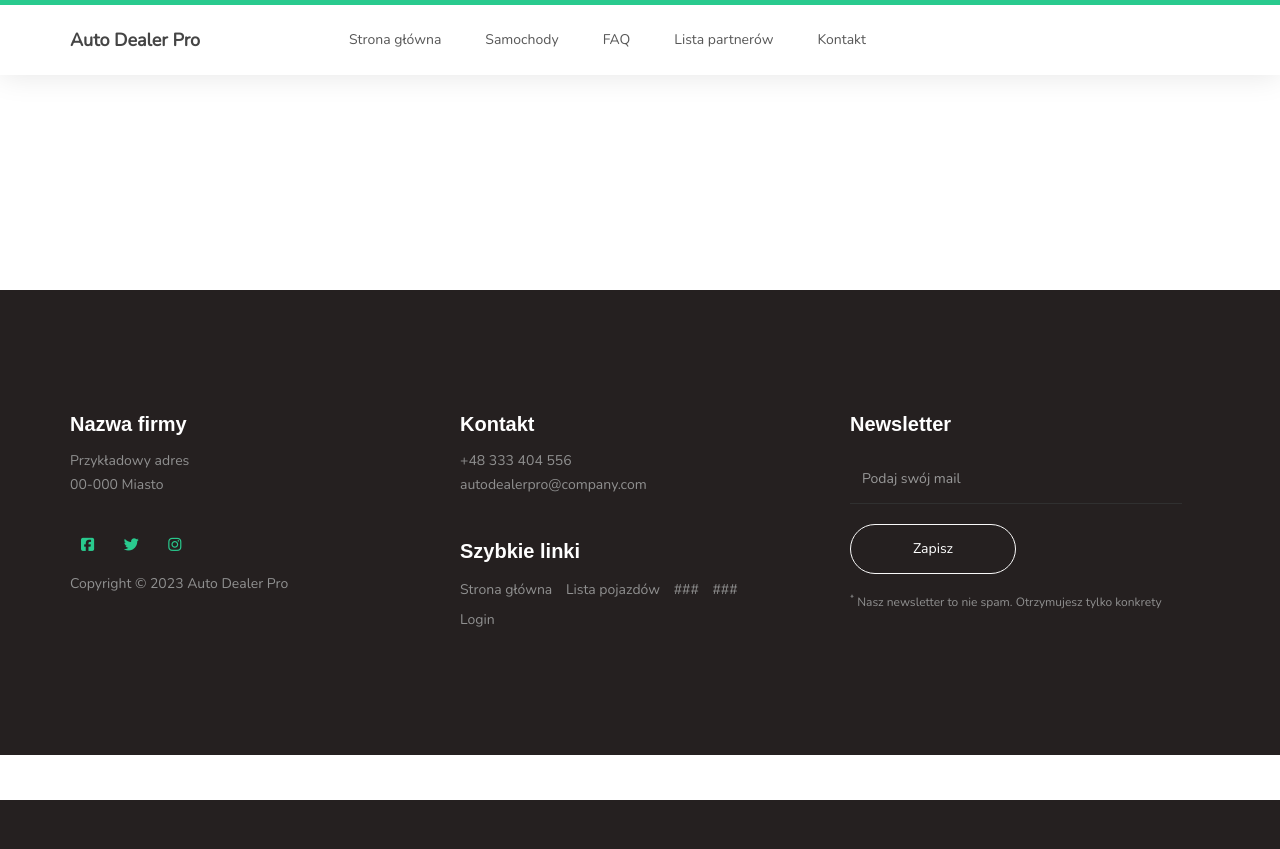
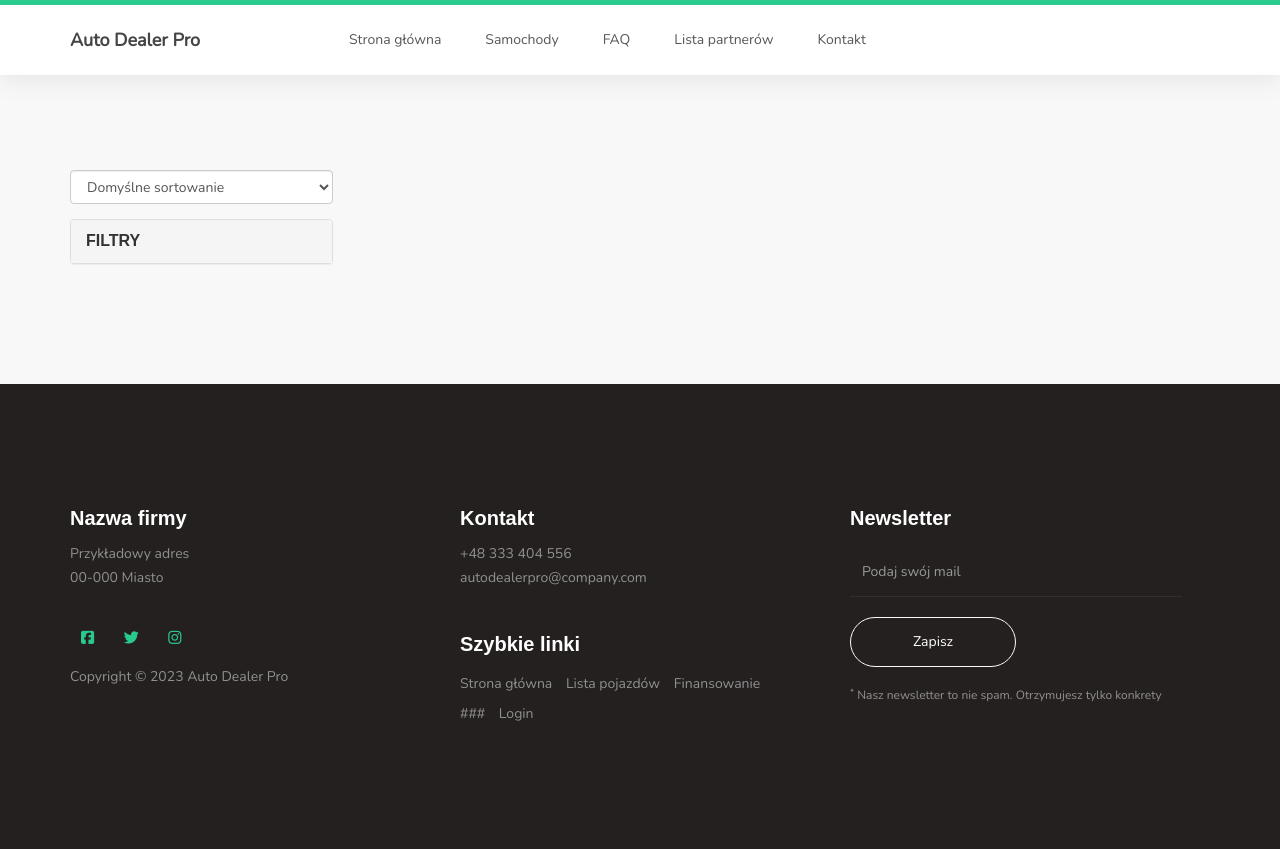
Before and after one commit to xborys/AutoDealerPro, a Django app: page /car-list in a window 1280 px wide. Before the commit the page ends 800 px from the top, so only its background shows below. Run offline with Django 4.2, Linux system fonts and the light colour scheme; data that the repository does not hold is empty; some libraries are stand-ins or nearby versions; some web fonts are replaced.

Commit message:
najnowsza wersja

```diff
--- a/admin_panel/forms.py
+++ b/admin_panel/forms.py
@@ -118,7 +118,7 @@ class CarForm(ModelForm):
             'vin': forms.TextInput(attrs={'class':'form-control', 'placeholder':'Numer VIN', 'required': True}),
             'price': forms.TextInput(attrs={'class':'form-control', 'placeholder':'Cena', 'required': True}),
             'description': forms.Textarea(attrs={'class':'form-control', 'placeholder':'Opis', 'required': True}),
-            'availability': forms.CheckboxInput(attrs={'placeholder':'Dostępność', 'required': True}),
+            'availability': forms.CheckboxInput(attrs={'placeholder':'Dostępność'}),
             'image': forms.FileInput(attrs={'class':'form-control'}),
         }
 
--- a/app/settings.py
+++ b/app/settings.py
@@ -29,6 +29,7 @@ INSTALLED_APPS = [
     'django.contrib.sessions',
     'django.contrib.messages',
     'django.contrib.staticfiles',
+    'django_filters',
     'home',
     'members',
     'admin_panel',
--- /dev/null
+++ b/home/filters.py
@@ -0,0 +1,71 @@
+import django_filters
+from django_filters import widgets
+from django import forms
+
+from .models import Car
+
+
+class CarFilter(django_filters.FilterSet):
+
+    car_make = [
+        ('Audi', 'Audi'),
+        ('BMW', 'BMW'),
+        ('Ford', 'Ford'),
+        ('Honda', 'Honda'),
+        ('Hyundai', 'Hyundai'),
+        ('Kia', 'Kia'),
+        ('Mazda', 'Mazda'),
+        ('Mercedes-Benz', 'Mercedes-Benz'),
+        ('Nissan', 'Nissan'),
+        ('Opel', 'Opel'),
+        ('Renault', 'Renault'),
+        ('Skoda', 'Skoda'),
+        ('Toyota', 'Toyota'),
+        ('Tesla', 'Tesla'),
+        ('Volkswagen', 'Volkswagen'),
+    ]
+
+    car_fuel_type = [
+        ('benzyna', 'Benzyna'),
+        ('diesel', 'Diesel'),
+        ('hybryda', 'Hybryda'),
+        ('elektryczny', 'Elektryczny'),
+        ('lpg', 'LPG'),
+    ]
+
+    car_gear_type = [
+        ('Manualna', 'Manualna'),
+        ('Automatyczna', 'Automatyczna'),
+    ]
+
+    make = django_filters.MultipleChoiceFilter(
+        choices=car_make,
+        widget=forms.SelectMultiple(attrs={'class': 'selectpicker', 'data-live-search': 'true', 'data-actions-box': 'true'})
+        )
+    year = django_filters.RangeFilter(
+        widget=widgets.RangeWidget(attrs={'class': 'form-control' ,'style': 'width: 45%; display: inline-block;'})
+    )
+    price = django_filters.RangeFilter(
+        widget=widgets.RangeWidget(attrs={'class': 'form-control' ,'style': 'width: 45%; display: inline-block;'})
+    )
+    mileage = django_filters.RangeFilter(
+        widget=widgets.RangeWidget(attrs={'class': 'form-control' ,'style': 'width: 45%; display: inline-block;'})
+    )
+    engine_capacity = django_filters.RangeFilter(
+        widget=widgets.RangeWidget(attrs={'class': 'form-control' ,'style': 'width: 45%; display: inline-block;'})
+    )
+    engine_power = django_filters.RangeFilter(
+        widget=widgets.RangeWidget(attrs={'class': 'form-control' ,'style': 'width: 45%; display: inline-block;'})
+    )
+    fuel_type = django_filters.MultipleChoiceFilter(
+        choices=car_fuel_type,
+        widget=forms.SelectMultiple(attrs={'class': 'selectpicker', 'data-live-search': 'true', 'data-actions-box': 'true'})
+        )
+    gear = django_filters.MultipleChoiceFilter(
+        choices=car_gear_type,
+        widget=forms.SelectMultiple(attrs={'class': 'selectpicker', 'data-live-search': 'true', 'data-actions-box': 'true'})
+        )
+
+    class Meta:
+        model = Car
+        fields = ['make', 'year', 'price', 'mileage', 'engine_capacity', 'engine_power', 'fuel_type', 'gear']
--- a/home/templates/Car_List.html
+++ b/home/templates/Car_List.html
@@ -2,14 +2,51 @@
 {% load static %}
 {% block content %}
 
-<section>
+<section class="section-background">
     <div class="container">
-<br/>
+        <div class="row">
+            <div class="col-lg-3 col-xs-12">
+                <div class="form-group">
+                    <select class="form-control" id="sort-select" onchange="location = this.value;">
+                        <option value="?">Domyślne sortowanie</option>
+                        <option value="?sort_by=make">Sortowanie wg: marki</option>
+                        <option value="?sort_by=model">Sortowanie wg: modelu</option>
+                        <option value="?sort_by=price">Sortowanie wg: ceny</option>
+                        <option value="?sort_by=year">Sortowanie wg: roku</option>
+                    </select>
+                </div>
+
+                <div class="panel-group" id="accordion" role="tablist" aria-multiselectable="true">
+                    <div class="panel panel-default">
+                        <div class="panel-heading p-3 mb-3" role="tab" id="heading0">
+                            <h3 class="panel-title">
+                                <a class="collapsed" role="button" title="" data-toggle="collapse" data-parent="#accordion" href="#collapse0" aria-expanded="true" aria-controls="collapse0">
+                                    FILTRY
+                                </a>
+                            </h3>
+                        </div>
+                        <div id="collapse0" class="panel-collapse collapse" role="tabpanel" aria-labelledby="heading0">
+                            <div class="panel-body px-3 mb-4">
+                                <form method="get">
+                                    <div class="form-group">
+                                        {{ filter.form.as_p }}
+                                    </div>
+                                    <button type="submit" class="section-btn btn btn-primary btn-block">Search</button>
+                                </form>
+                            </div>
+                        </div>
+                    </div>
+                </div>
+            </div>
+
+            <div class="col-lg-9 col-xs-12">
+                <div class="row">
                     {% for car in car_list %}
                         {% if car.availability == True %}
-        <div class="col-md-4 col-sm-4">
+                        <div class="col-lg-6 col-md-4 col-sm-6">
                             <div class="courses-thumb courses-thumb-secondary">
                                 <div class="courses-top">
+
                                     <div class="courses-image">
                                         {% if car.image %}
                                             <img src="{{car.image.url}}" class="img-responsive" alt="" style="max-width: 100%; object-fit: cover;">
@@ -18,17 +55,17 @@
                                                 <i class="fa fa-car"></i>
                                             </div>
                                         {% endif %}
+                                    </div>
                                     <div class="courses-date">
-                            <span title="Author"><i class="fa fa-dashboard"></i>
+                                        <span title="Przebieg"><i class="fa fa-dashboard"></i>
                                             {{car.mileage}} km
                                         </span>
-                            <span title="Author"><i class="fa fa-cube"></i>
+                                        <span title="Pojemność silnika"><i class="fa fa-cube"></i>
                                             {{ car.engine_capacity }} cm<sup>3</sup>
                                         </span>
-                            <span title="Views"><i class="fa fa-cog"></i>
+                                        <span title="Rodzaj skrzyni biegów"><i class="fa fa-cog"></i>
                                             {{ car.gear }}
                                         </span>
-                        </div>
                                     </div>
                                 </div>
 
@@ -57,6 +94,9 @@
                         {% endif %}
                     {% endfor %}
                 </div>
+            </div>
+         </div>
+    </div>
 </section>
 
 <style>
--- a/home/templates/base.html
+++ b/home/templates/base.html
@@ -42,7 +42,7 @@
         <ul class="navbar-nav bg-gradient-primary sidebar sidebar-dark accordion" id="accordionSidebar">
 
             <!-- Sidebar - Brand -->
-            <a class="sidebar-brand d-flex align-items-center justify-content-center" href="">
+            <a class="sidebar-brand d-flex align-items-center justify-content-center" href="{% url 'admin_panel:home' %}">
                 <!-- <div class="sidebar-brand-icon rotate-n-15">
                      <i class="fas fa-laugh-wink"></i>
                 </div> -->
--- a/home/templates/head.html
+++ b/home/templates/head.html
@@ -17,6 +17,7 @@
      <link rel="stylesheet" href="{% static 'home/css/owl.carousel.css' %}">
      <link rel="stylesheet" href="{% static 'home/css/owl.theme.default.min.css' %}">
      <link rel="stylesheet" href="{% static 'home/css/style2.css' %}">
+     <link rel="stylesheet" href="https://cdnjs.cloudflare.com/ajax/libs/bootstrap-select/1.13.18/css/bootstrap-select.min.css">
 
      <!-- MAIN CSS -->
      <link rel="stylesheet" href="{% static 'home/css/style.css' %}">
@@ -30,6 +31,7 @@
                <span class="spinner-rotate"></span>
           </div>
      </section>
+
 
 
      <!-- MENU -->
@@ -104,7 +106,7 @@
                                    <ul>
                                         <li><a href="home">Strona główna</a></li>
                                         <li><a href="car-list">Lista pojazdów</a></li>
-                                        <li><a href="#">###</a></li>
+                                        <li><a href="financing">Finansowanie</a></li>
                                         <li><a href="#">###</a></li>
                                         <li><a href="{% url 'members:login-user' %}">Login</a></li>
                                    </ul>
@@ -141,6 +143,16 @@
      <script src="{% static 'home/js/smoothscroll.js' %}"></script>
      <script src="{% static 'home/js/custom.js' %}"></script>
      <script src="https://kit.fontawesome.com/e1dad58639.js" crossorigin="anonymous"></script>
+     <script src="https://code.jquery.com/jquery-3.6.0.min.js"></script>
+     <script src="https://cdnjs.cloudflare.com/ajax/libs/bootstrap-select/1.13.18/js/bootstrap-select.min.js"></script>
+     <script src="https://cdnjs.cloudflare.com/ajax/libs/bootstrap-select/1.13.18/js/i18n/defaults-pl_PL.min.js"></script>
+     <script>
+          $(document).ready(function() {
+              $('.selectpicker').selectpicker({
+                  language: 'pl_PL'
+              });
+          });
+      </script>
 
 </body>
 </html>
--- a/home/urls.py
+++ b/home/urls.py
@@ -12,4 +12,5 @@ urlpatterns = [
     path('car_list/car_details/<int:car_id>', views.car_details, name='car_details'),
     path('partner-list', views.partner_list, name='partner-list'),
     path('add-opinion', views.add_opinion, name='add-opinion'),
+    path('financing', views.financing, name='financing'),
 ]
--- a/home/views.py
+++ b/home/views.py
@@ -1,6 +1,7 @@
 from django.shortcuts import render, redirect
 from .models import *
 from .forms import *
+from .filters import CarFilter
 from django.http import HttpResponseRedirect
 from django.db.models import Q
 from django.contrib.auth.decorators import login_required
@@ -45,8 +46,21 @@ def index(request):
 
 def car_list(request):
     car_list = Car.objects.all()
+
+    # Filtering
+    car_filter = CarFilter(request.GET, queryset=car_list)
+    car_list = car_filter.qs
+
+    # Sorting
+    sort_by = request.GET.get('sort_by')
+
+    if sort_by in ['make', 'model', 'price', 'year']:
+        car_list = car_list.order_by(sort_by)
+
     return render(request, 'Car_List.html',
-                  {'car_list': car_list})
+                  {'car_list': car_list, 'filter': car_filter})
+
+
 
 def car_details(request, car_id):
     car = Car.objects.get(pk=car_id)
@@ -71,3 +85,6 @@ def add_opinion(request):
 
     return render(request, 'add_opinion.html',
                   {'form': form, 'submitted': submitted})
+
+def financing(request):
+    return render(request, 'financing.html', {})
```
Also changed, not shown: home/forms.py (+27 -1 lines), home/templates/financing.html (added, +26 -0 lines), media/images/sraudi.jpg (added). Lines whose indentation alone changed are shown as unchanged.
